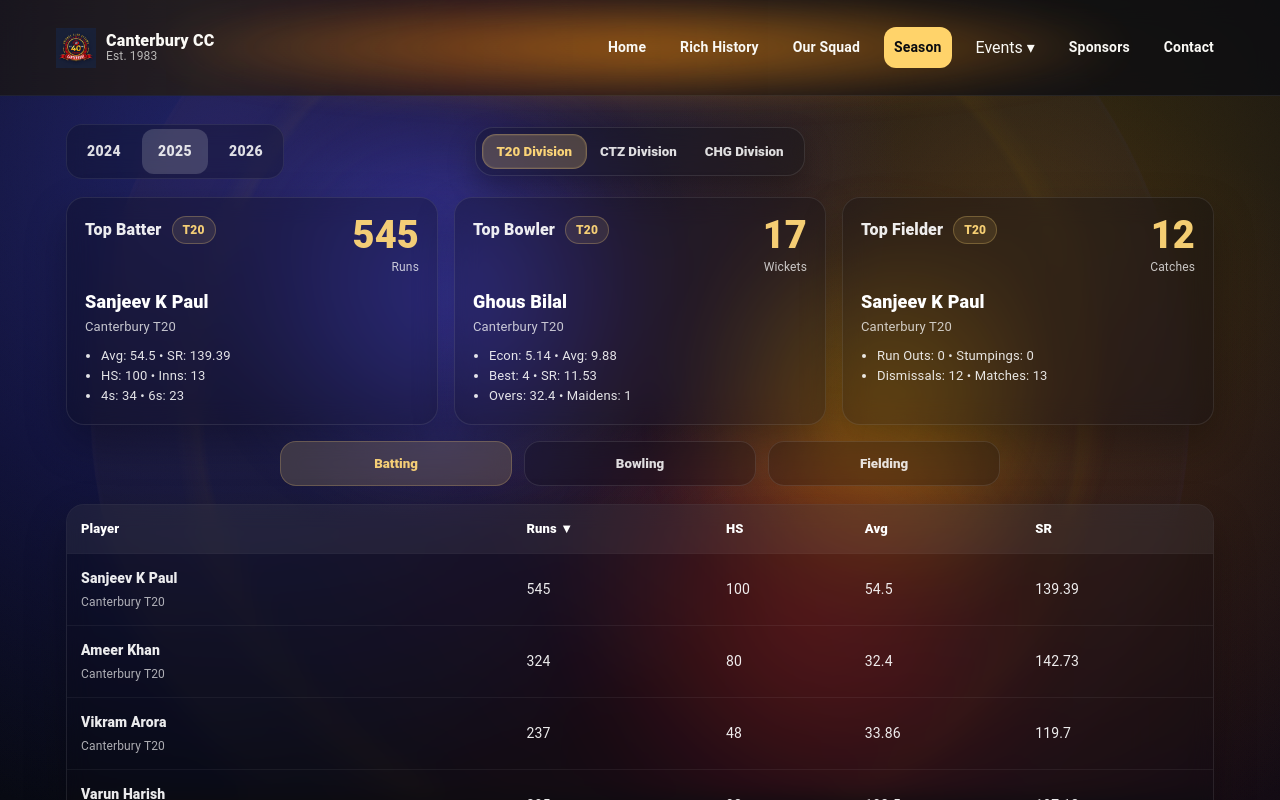
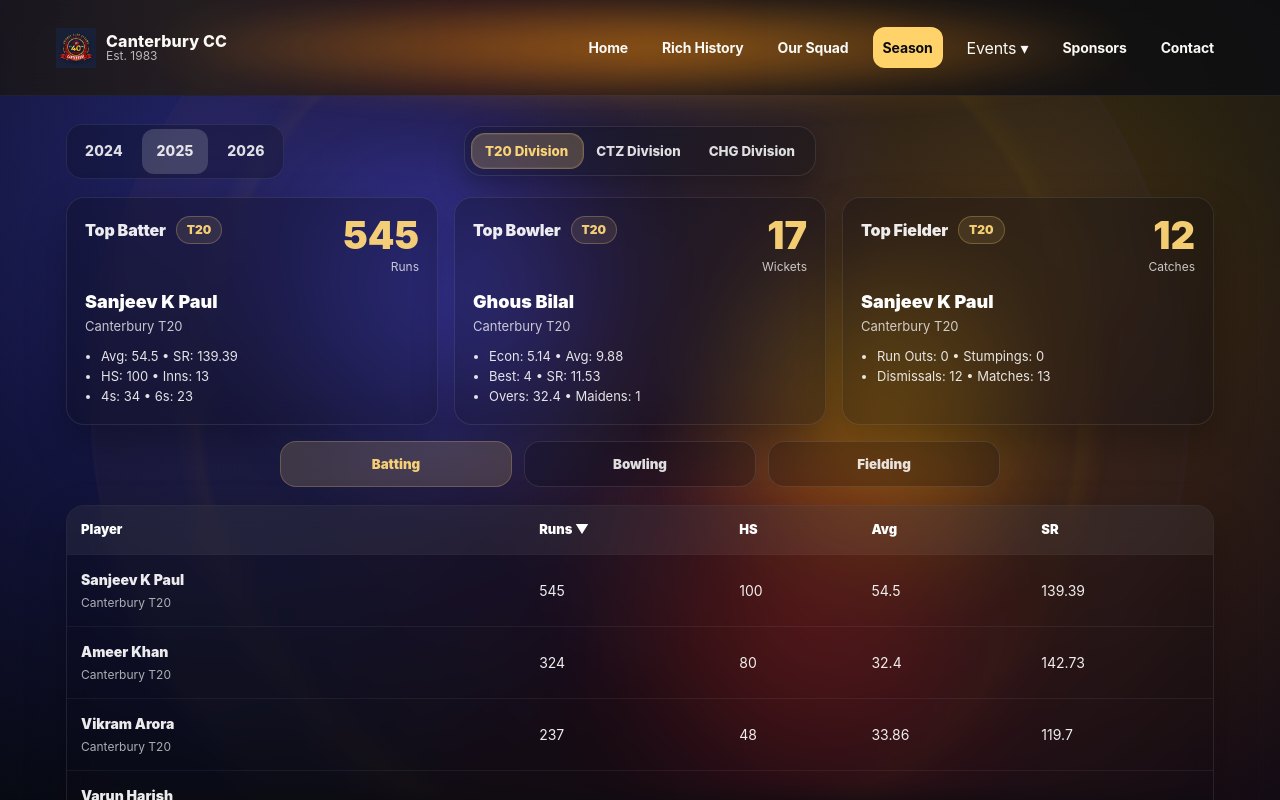
Before and after one commit to snj3vpaul/CanterburyCricket, a React (Vite) app in the folder CanterburyCricket/: page /season in a window 1280 px wide. Shown: the top 800 px of the page. Built offline with nearby package versions, Linux system fonts and the light colour scheme.

Commit message:
Same typography across website

```diff
--- a/CanterburyCricket/public/index.html
+++ b/CanterburyCricket/public/index.html
@@ -5,10 +5,11 @@
     <meta name="viewport" content="width=device-width, initial-scale=1.0" />
     <title>Canterbury Cricket Club</title>
 
-    <!-- Google Fonts -->
     <link rel="preconnect" href="https://fonts.googleapis.com">
-    <link rel="preconnect" href="https://fonts.gstatic.com" crossorigin>
-    <link href="https://fonts.googleapis.com/css2?family=Cinzel:wght@700&family=Roboto:wght@400;700&display=swap" rel="stylesheet">
+<link rel="preconnect" href="https://fonts.gstatic.com" crossorigin>
+
+<link href="https://fonts.googleapis.com/css2?family=Inter:wght@300;400;500;600;700;800;900&family=Poppins:wght@400;600;700;800;900&display=swap" rel="stylesheet">
+
   </head>
   <body>
     <div id="root"></div>
--- a/CanterburyCricket/src/App.css
+++ b/CanterburyCricket/src/App.css
@@ -1,3 +1,9 @@
+:root {
+  --font-body: "Inter", system-ui, -apple-system, BlinkMacSystemFont, "Segoe UI", Roboto, sans-serif;
+  --font-display: "Poppins", "Inter", system-ui, sans-serif;
+}
+
+
 #root {
   width: 100%;
   min-height: 100vh;
--- a/CanterburyCricket/src/index.css
+++ b/CanterburyCricket/src/index.css
@@ -1,10 +1,31 @@
 /* index.css – GLOBAL ONLY */
-
-html, body, #root {
+html, body {
+  font-family: var(--font-body);
+  -webkit-font-smoothing: antialiased;
+  -moz-osx-font-smoothing: grayscale;
+  text-rendering: optimizeLegibility;
   width: 100%;
   height: 100%;
   margin: 0;
 }
+
+#root {
+  font-family: var(--font-body);
+  width: 100%;
+  height: 100%;
+  margin: 0;
+}
+
+h1, h2, h3, h4, h5, h6,
+.navLink,
+.brandTitle,
+.playerName,
+.backName,
+.squadTitle {
+  font-family: var(--font-display);
+  letter-spacing: -0.01em;
+}
+
 
 body {
   min-width: 320px;
--- a/CanterburyCricket/src/main.jsx
+++ b/CanterburyCricket/src/main.jsx
@@ -20,6 +20,19 @@
     },
   },
   shape: { borderRadius: 16 },
+  // ✅ ADD THIS:
+  typography: {
+    fontFamily:
+      '"Inter", system-ui, -apple-system, BlinkMacSystemFont, "Segoe UI", Roboto, "Helvetica Neue", Arial, sans-serif',
+    h1: { fontFamily: '"Poppins", "Inter", system-ui, sans-serif' },
+    h2: { fontFamily: '"Poppins", "Inter", system-ui, sans-serif' },
+    h3: { fontFamily: '"Poppins", "Inter", system-ui, sans-serif' },
+    h4: { fontFamily: '"Poppins", "Inter", system-ui, sans-serif' },
+    h5: { fontFamily: '"Poppins", "Inter", system-ui, sans-serif' },
+    h6: { fontFamily: '"Poppins", "Inter", system-ui, sans-serif' },
+    button: { fontFamily: '"Poppins", "Inter", system-ui, sans-serif', fontWeight: 700 },
+  },
+
   components: {
     MuiCssBaseline: {
       styleOverrides: {
```
